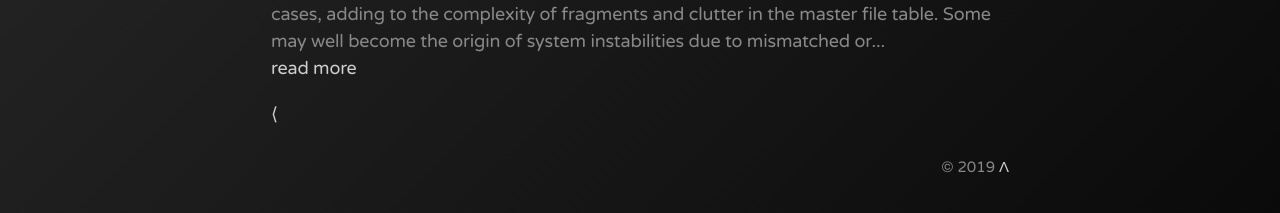
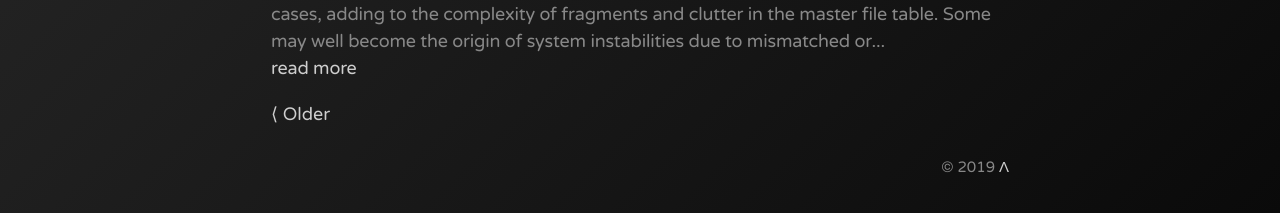
Before and after one commit to bonina/bonina.github.io, a Jekyll site: the page built from index.html, in a window 1280 px wide. Shown: the part 988-1201 px from the top of the page. Built offline with Jekyll 4.4.1, drawn with Linux system fonts in a browser that asks for light colours; the list of posts is cut into pages by our own code.

Commit message:
Update index.html

```diff
--- a/index.html
+++ b/index.html
@@ -29,10 +29,10 @@
 
 <div class="pagination">
   {% if paginator.next_page %}
-    <a class="pagination-item older" href="{{ paginator.next_page_path | prepend: site.baseurl }}">&lang;</a>
+    <a class="pagination-item older" href="{{ paginator.next_page_path | prepend: site.baseurl }}">&lang; Older</a>
   {% endif %}
   {% if paginator.previous_page %}
-    <a class="pagination-item newer" href="{{ paginator.previous_page_path | prepend: site.baseurl }}">&rang;</a>
+    <a class="pagination-item newer" href="{{ paginator.previous_page_path | prepend: site.baseurl }}">&rang; Newer</a>
   {% else %}
     <span class="pagination-item newer"></span>
   {% endif %}
```
